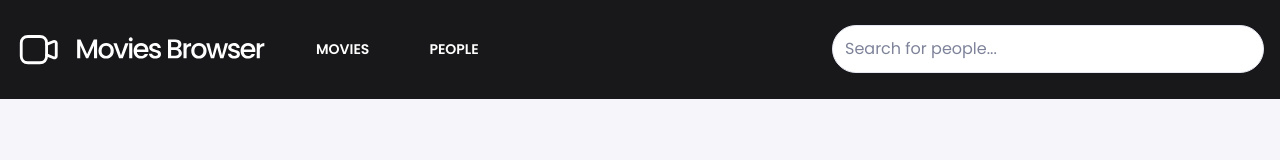
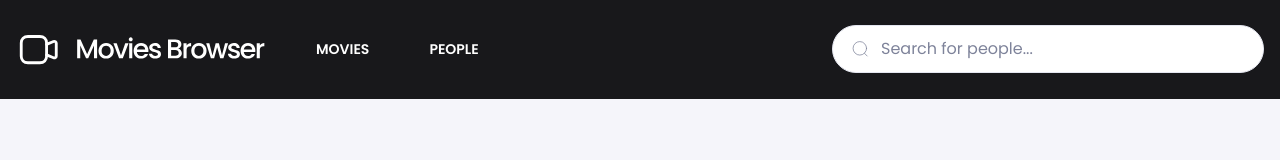
Before and after one commit to WoytekMig/movies-browser, a React (Create React App) app: page /search in a window 1280 px wide. Shown: the top 160 px of the page. Built offline with nearby package versions, Linux system fonts and the light colour scheme; no server answers.

Commit message:
added icon search

```diff
--- a/src/common/Navigation/Search/index.js
+++ b/src/common/Navigation/Search/index.js
@@ -1,6 +1,6 @@
 import { useState } from "react";
 import { useHistory } from "react-router-dom";
-import { StyledForm, StyledInput, Wrapper } from "./styled";
+import { SearchIcon, StyledForm, StyledInput, Wrapper } from "./styled";
 import { useLocation } from "react-router-dom/cjs/react-router-dom";
 
 export const Search = () => {
@@ -21,6 +21,7 @@ export const Search = () => {
   return (
     <Wrapper>
       <StyledForm>
+        <SearchIcon />
         <StyledInput
           placeholder={placeholderText}
           value={searchValue}
```
